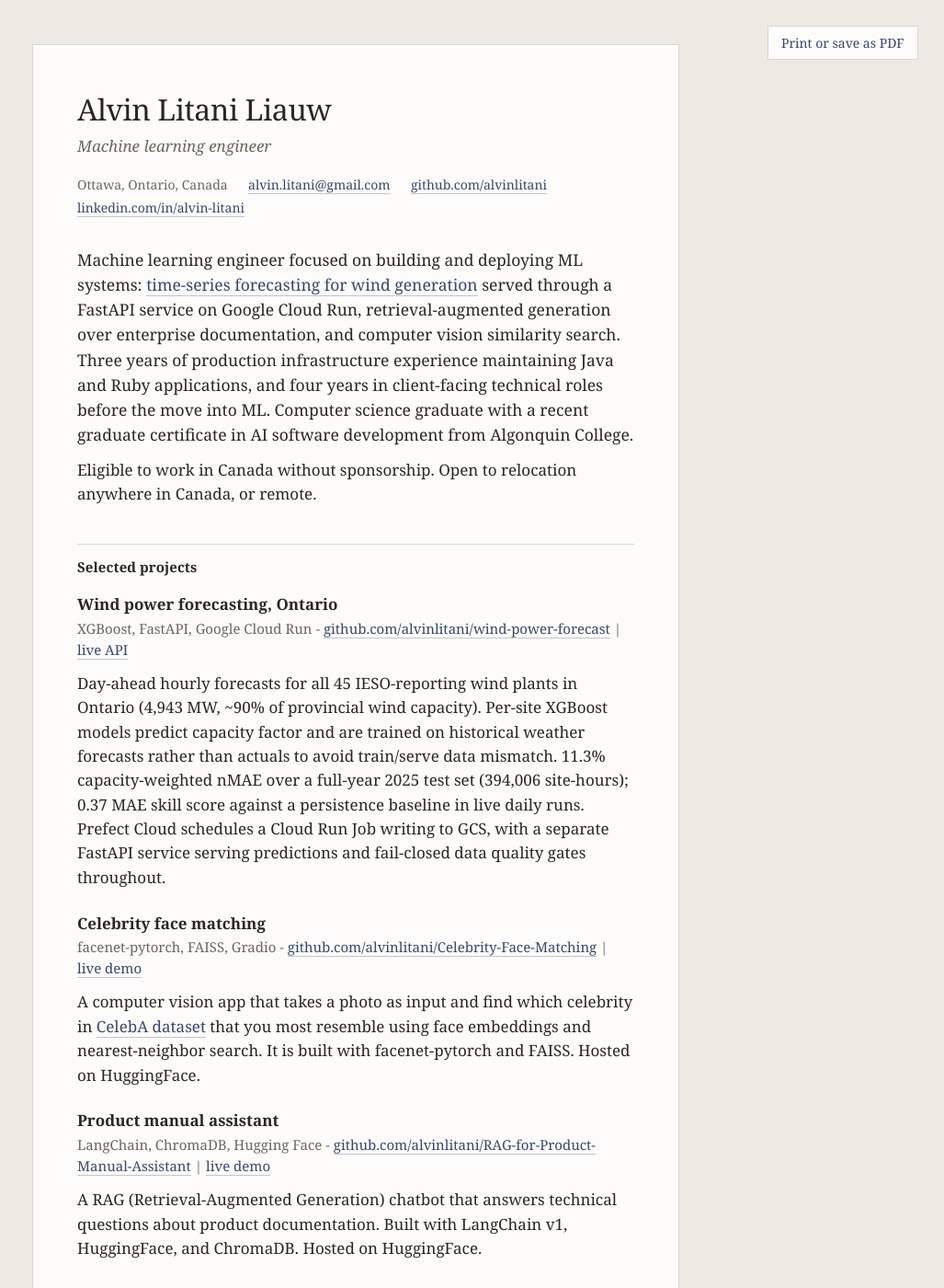
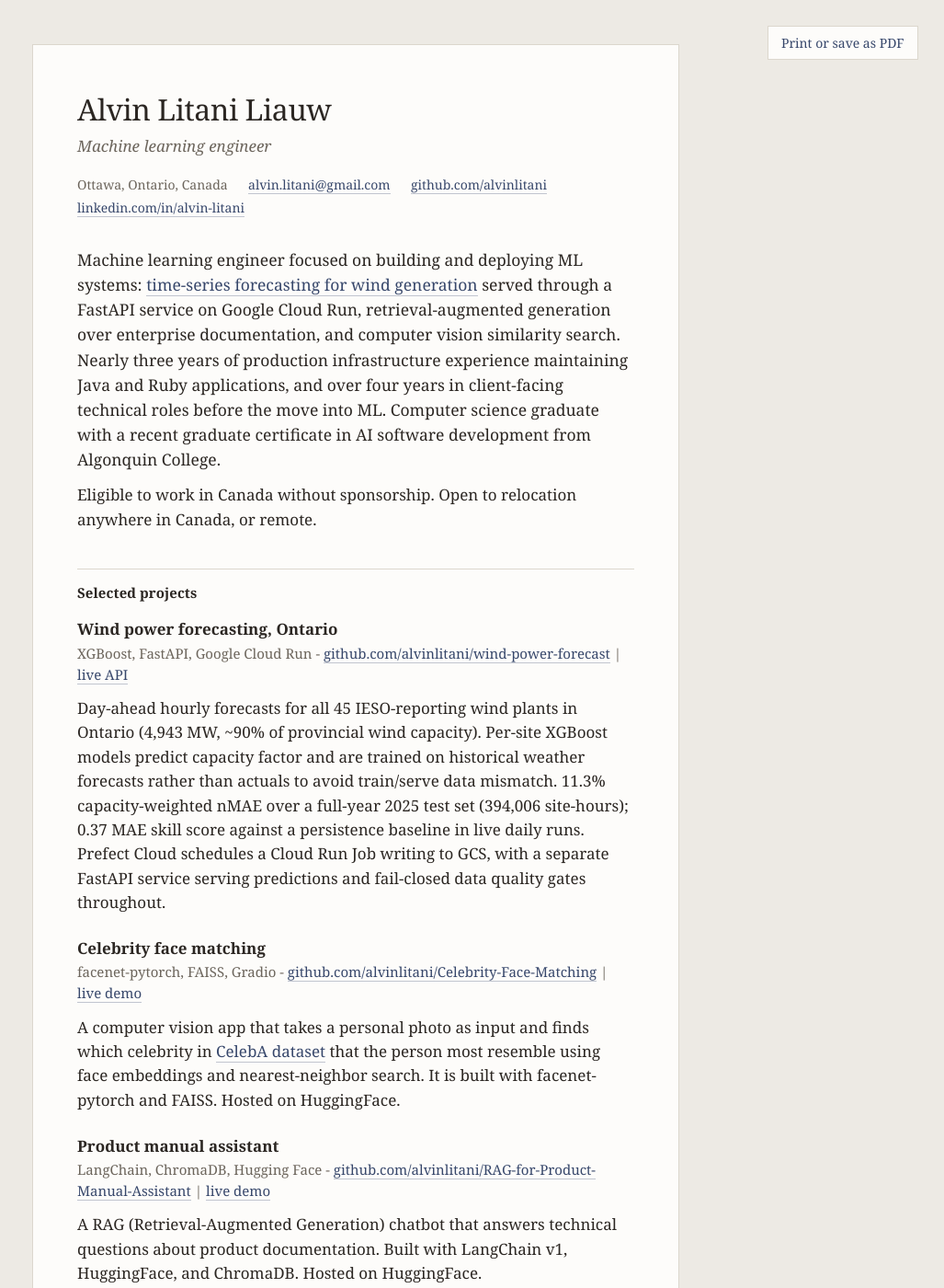
Before and after one commit to alvinlitani/alvinlitani.github.io, a Jekyll site: the page built from index.md, in a window 1280 px wide and 1400 px high. Shown: the whole window at 92% size, without its empty margins (253-1280 px from the left). Built offline with Jekyll 4.4.1, drawn with Linux system fonts in a browser that asks for light colours.

Commit message:
Minor fix

```diff
--- a/index.md
+++ b/index.md
@@ -12,21 +12,21 @@ contact:
     url: https://linkedin.com/in/alvin-litani
 ---
 
-Machine learning engineer focused on building and deploying ML systems: [time-series forecasting for wind generation](https://github.com/alvinlitani/wind-power-forecast) served through a FastAPI service on Google Cloud Run, retrieval-augmented generation over enterprise documentation, and computer vision similarity search. Three years of production infrastructure experience maintaining Java and Ruby applications, and four years in client-facing technical roles before the move into ML. Computer science graduate with a recent graduate certificate in AI software development from Algonquin College.
+Machine learning engineer focused on building and deploying ML systems: [time-series forecasting for wind generation](https://github.com/alvinlitani/wind-power-forecast) served through a FastAPI service on Google Cloud Run, retrieval-augmented generation over enterprise documentation, and computer vision similarity search. Nearly three years of production infrastructure experience maintaining Java and Ruby applications, and over four years in client-facing technical roles before the move into ML. Computer science graduate with a recent graduate certificate in AI software development from Algonquin College.
 
 Eligible to work in Canada without sponsorship. Open to relocation anywhere in Canada, or remote.
 
 ## Selected projects
 
 ### Wind power forecasting, Ontario
-*XGBoost, FastAPI, Google Cloud Run - [github.com/alvinlitani/wind-power-forecast](https://github.com/alvinlitani/wind-power-forecast) | [live API](https://wind-forecast-api-654769911920.us-central1.run.app/predictions/latest)*
+*XGBoost, FastAPI, Google Cloud Run - [github.com/alvinlitani/wind-power-forecast](https://github.com/alvinlitani/wind-power-forecast) | [live API](https://wind-forecast-api-654769911920.us-central1.run.app/predictions/ontario)*
 
 Day-ahead hourly forecasts for all 45 IESO-reporting wind plants in Ontario (4,943 MW, ~90% of provincial wind capacity). Per-site XGBoost models predict capacity factor and are trained on historical weather forecasts rather than actuals to avoid train/serve data mismatch. 11.3% capacity-weighted nMAE over a full-year 2025 test set (394,006 site-hours); 0.37 MAE skill score against a persistence baseline in live daily runs. Prefect Cloud schedules a Cloud Run Job writing to GCS, with a separate FastAPI service serving predictions and fail-closed data quality gates throughout.
 
 ### Celebrity face matching
 *facenet-pytorch, FAISS, Gradio - [github.com/alvinlitani/Celebrity-Face-Matching](https://github.com/alvinlitani/Celebrity-Face-Matching) | [live demo](https://huggingface.co/spaces/aliauw/celebrity-face-matching)*
 
-A computer vision app that takes a photo as input and find which celebrity in [CelebA dataset](http://mmlab.ie.cuhk.edu.hk/projects/CelebA.html) that you most resemble using face embeddings and nearest-neighbor search. It is built with facenet-pytorch and FAISS. Hosted on HuggingFace.
+A computer vision app that takes a personal photo as input and finds which celebrity in [CelebA dataset](http://mmlab.ie.cuhk.edu.hk/projects/CelebA.html) that the person most resemble using face embeddings and nearest-neighbor search. It is built with facenet-pytorch and FAISS. Hosted on HuggingFace.
 
 ### Product manual assistant
 *LangChain, ChromaDB, Hugging Face - [github.com/alvinlitani/RAG-for-Product-Manual-Assistant](https://github.com/alvinlitani/RAG-for-Product-Manual-Assistant) | [live demo](https://huggingface.co/spaces/aliauw/product-manual-assistant)*
```
